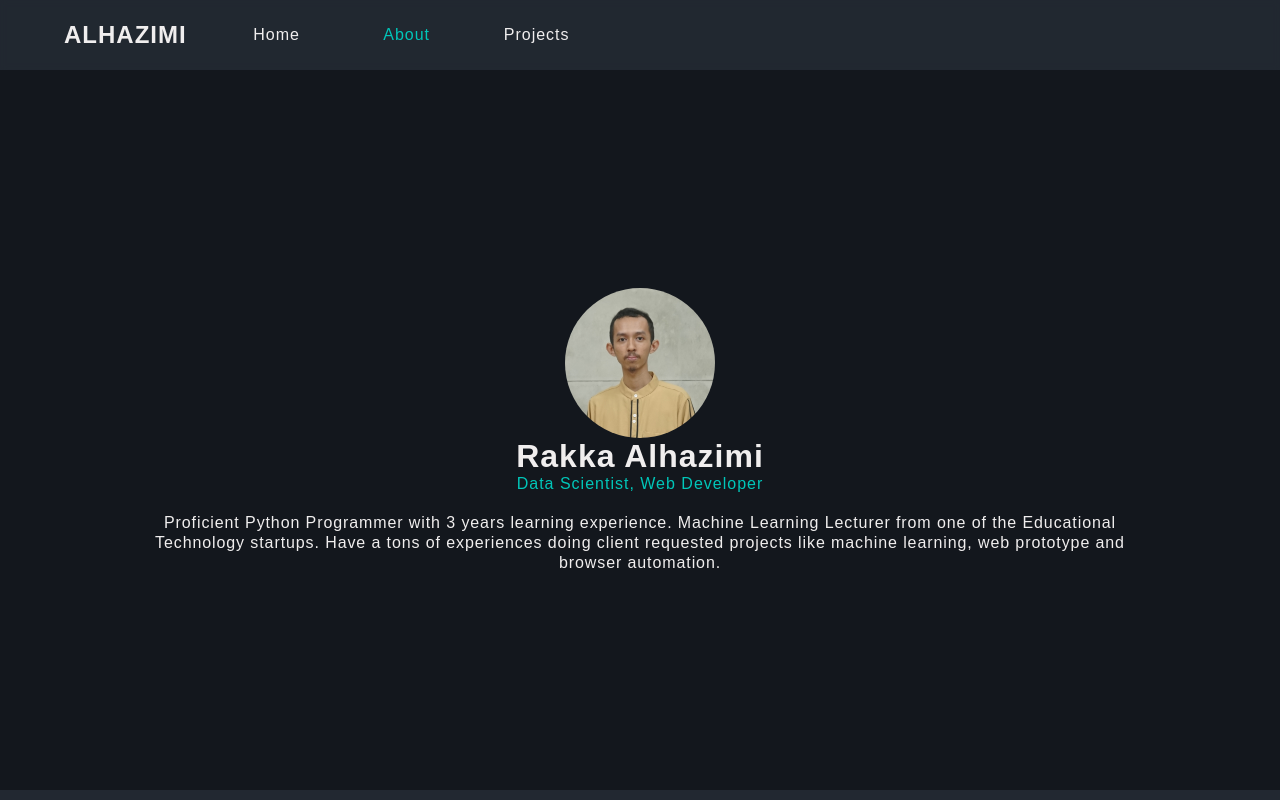
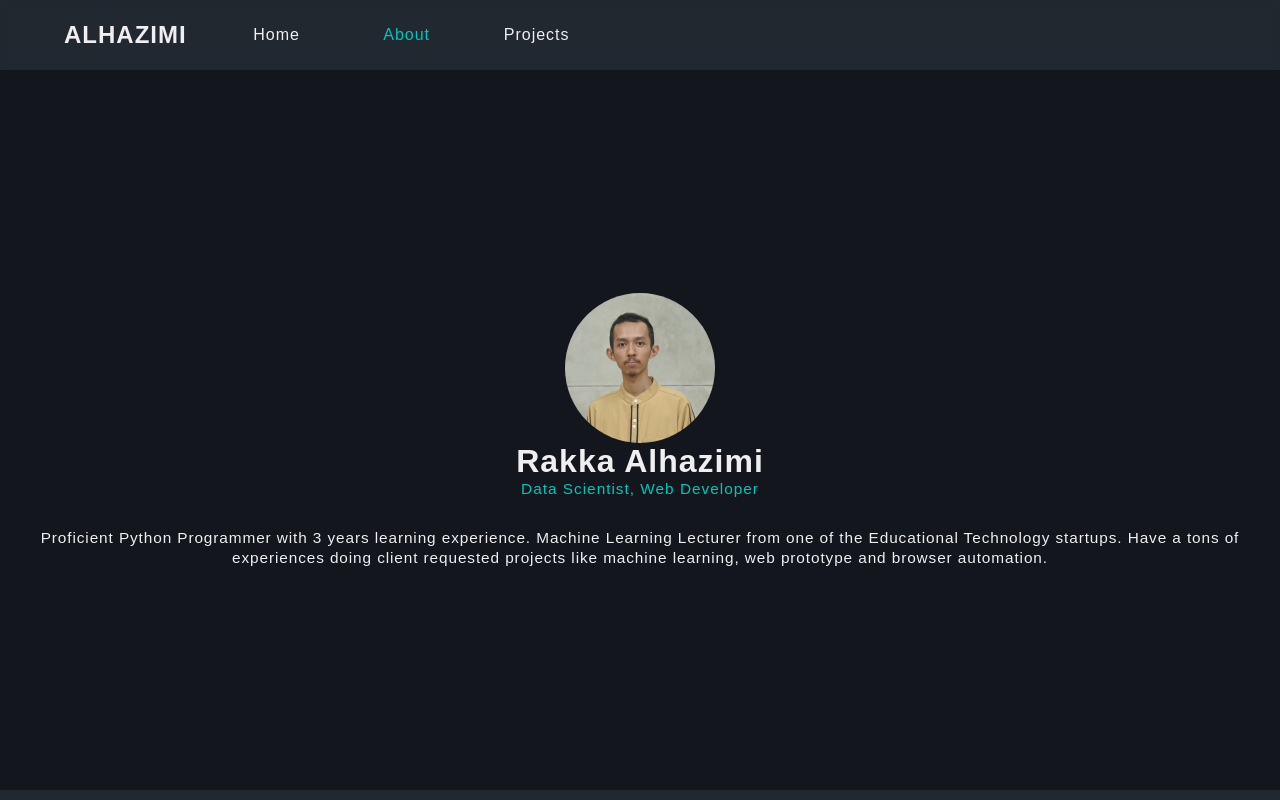
Before and after one commit to rakkaalhazimi/Vue-Blogspot, a Vue app: page /about in a window 1280 px wide. Shown: the top 800 px of the page. Built offline with nearby package versions, Linux system fonts and the light colour scheme.

Commit message:
style: tune header font-size and remove padding

```diff
--- a/src/static/header.css
+++ b/src/static/header.css
@@ -13,7 +13,7 @@ header {
 }
 
 header h1 {
-    font-size: clamp(1.5rem, 5vw, 3.5rem);
+    font-size: clamp(1.2rem, 5vw, 3.5rem);
 }
 
 header h2 {
@@ -29,7 +29,7 @@ header h4 {
 }
 
 header p {
-    font-size: clamp(1rem, 1vw, 1.05rem);
+    font-size: clamp(0.8rem, 1.2vw, 1.1rem);
 }
 
 
@@ -55,12 +55,12 @@ header p {
 }
 
 .about-title {
-    margin-bottom: var(--medium-space);
+    margin-bottom: var(--big-space);
     color: var(--accent);
 }
 
 .about-desc {
-    padding: 0 10vw;
+
     letter-spacing: 0.9px;
     line-height: 20px;
 }
```
